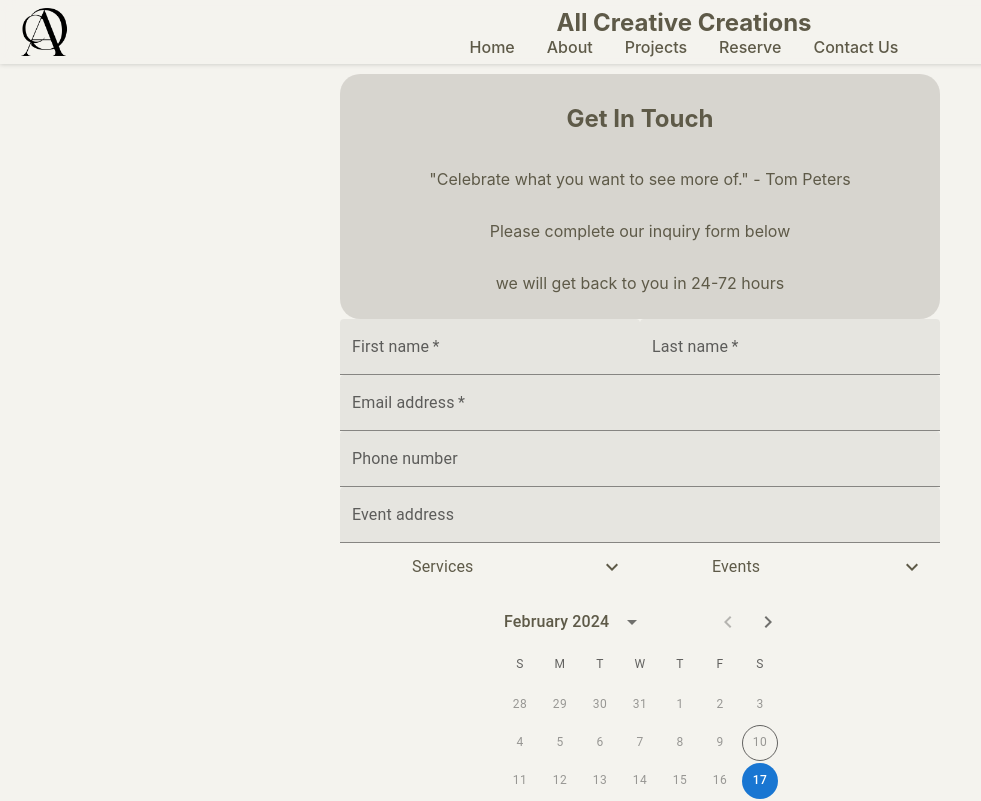
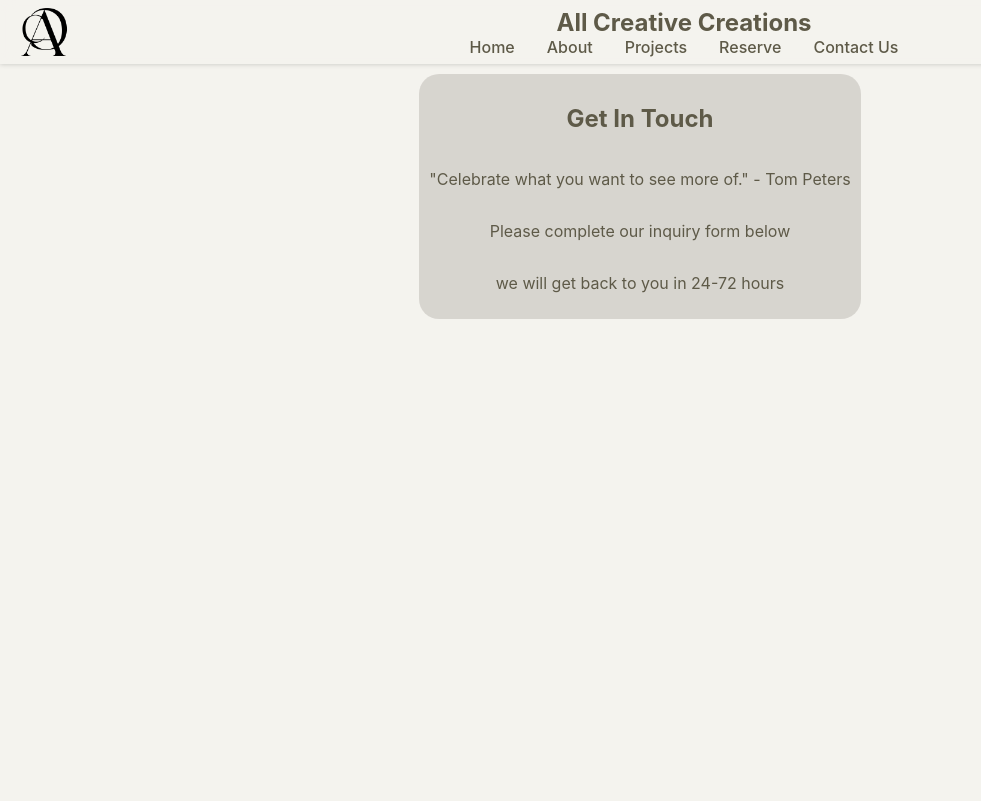
Before and after one commit to theplaceholders/allcreativecreations, a React (Vite) app in the folder frontend/: page /contact-us in a window 1280 px wide. Shown: the top 801 px of the page, without its empty margins (0-981 px from the left). Built offline with nearby package versions, Linux system fonts and the light colour scheme; no server answers.

Commit message:
moved reserve form to reserve page

```diff
--- a/frontend/src/components/NavBar.jsx
+++ b/frontend/src/components/NavBar.jsx
@@ -44,7 +44,7 @@ const NavBar = () => {
                             <Link to="/" className="navbar__link">Projects</Link>
                         </li>
                         <li className="navbar__item">
-                            <Link to="/" className="navbar__link">Reserve</Link>
+                            <Link to="/reserve" className="navbar__link">Reserve</Link>
                         </li>
                         <li className="navbar__item">
                             <Link to="/contact-us" className="navbar__link">Contact Us</Link>
--- a/frontend/src/components/index.js
+++ b/frontend/src/components/index.js
@@ -1,3 +1,2 @@
 export { default as NavBar } from './NavBar';
-export { default as AppointmentRequestForm } from './AppointmentRequestForm/AppointmentRequestForm'
 export { default as FootNav } from './FootNav'
--- /dev/null
+++ b/frontend/src/pages/contactUs/ContactUs.jsx
@@ -0,0 +1,19 @@
+import './contactUs.sass'
+
+function ContactUs() {
+  return (
+    <div id="contactUsPage">
+      <div name="spacer" />
+      <section name="contactForm">
+        <section name="quotes&messages">
+          <h2>Get In Touch</h2>
+          <p>"Celebrate what you want to see more of." - Tom Peters</p>
+          <p>Please complete our inquiry form below</p>
+          <p>we will get back to you in 24-72 hours</p>
+        </section>
+      </section>
+    </div>
+  );
+}
+
+export default ContactUs;
--- /dev/null
+++ b/frontend/src/pages/contactUs/contactUs.sass
@@ -0,0 +1,23 @@
+@use '../../styles/global/_main-color' as main
+@use '../../styles/global/_animation' as anim
+#contactUsPage
+    width: 100%
+    height: 100%
+    display: flex
+    flex-direction: column
+    justify-content: center
+    align-items: center
+    div[name="spacer"]
+        min-height: 4rem
+    section
+        border-radius: 20px
+        padding: 10px
+    section[name="quotes&messages"]
+        background-color: rgba(main.$background-color-light-2 , 0.5)
+        display: flex
+        flex-direction: column
+        justify-content: center
+        align-items: center
+
+    section[name="contactForm"]
+        // background-color: rgba(main.$background-color-light-2 , 0.5)
--- a/frontend/src/pages/index.js
+++ b/frontend/src/pages/index.js
@@ -1,5 +1,6 @@
 export {default as Root} from "./Root"
 export {default as NotFound} from "./NotFound"
 export {default as Home} from "./Home"
-export {default as ContactUs} from "./ContactUs"
+export {default as ContactUs} from "./contactUs/ContactUs"
 export {default as AdminPage} from "./admin/AdminPage"
+export {default as Reserve} from "./reserve/Reserve"
--- a/frontend/src/components/AppointmentRequestForm/AppointmentRequestForm.jsx
+++ b/frontend/src/pages/reserve/AppointmentRequestForm/AppointmentRequestForm.jsx
@@ -23,7 +23,6 @@ import ExpandLess from '@mui/icons-material/ExpandLess';
 import ExpandMore from '@mui/icons-material/ExpandMore';
 import CheckboxList from './Helper/CheckboxList';
 import Button from '@mui/material/Button';
-import FormLabel from '@mui/material/FormLabel';
 
 const AppointmentRequestForm = () => {
     const [expand, onExpand] = useState({service: false, events: false});
--- a/frontend/src/components/AppointmentRequestForm/AppointmentRequestForm.sass
+++ b/frontend/src/pages/reserve/AppointmentRequestForm/AppointmentRequestForm.sass
@@ -1,4 +1,4 @@
-@use '../../styles/global/_main-color' as main
+@use '../../../styles/global/_main-color' as main
 
 #contactForm
     height: fit-content
--- a/frontend/src/components/AppointmentRequestForm/Helper/CheckboxList.jsx
+++ b/frontend/src/pages/reserve/AppointmentRequestForm/Helper/CheckboxList.jsx
@@ -1,5 +1,3 @@
-import { useEffect, useState } from "react"
-
 import List from '@mui/material/List';
 import ListItemButton from '@mui/material/ListItemButton';
 import ListItemIcon from '@mui/material/ListItemIcon';
--- a/frontend/src/pages/ContactUs.jsx
+++ b/frontend/src/pages/reserve/Reserve.jsx
@@ -1,14 +1,14 @@
-import { AppointmentRequestForm } from '../components';
+import AppointmentRequestForm from './AppointmentRequestForm/AppointmentRequestForm';
 
-import './contactUs.sass'
+import './reserve.sass'
 
-function ContactUs() {
+function Reserve() {
   return (
-    <div id="contactUsPage">
+    <div id="reservePage">
       <div name="spacer" />
-      <section name="contactForm">
+      <section name="reserveForm">
         <section name="quotes&messages">
-          <h2>Get In Touch</h2>
+          <h2>Get started with us</h2>
           <p>"Celebrate what you want to see more of." - Tom Peters</p>
           <p>Please complete our inquiry form below</p>
           <p>we will get back to you in 24-72 hours</p>
@@ -19,4 +19,4 @@ function ContactUs() {
   );
 }
 
-export default ContactUs;
+export default Reserve;
--- a/frontend/src/pages/contactUs.sass
+++ b/frontend/src/pages/reserve/reserve.sass
@@ -1,6 +1,6 @@
-@use '../styles/global/_main-color' as main
-@use '../styles/global/_animation' as anim
-#contactUsPage
+@use '../../styles/global/_main-color' as main
+@use '../../styles/global/_animation' as anim
+#reservePage
     width: 100%
     height: 100%
     display: flex
@@ -19,5 +19,5 @@
         justify-content: center
         align-items: center
 
-    section[name="contactForm"]
+    section[name="reserveForm"]
         // background-color: rgba(main.$background-color-light-2 , 0.5)
```
Also changed, not shown: frontend/src/App.jsx (+6 -2 lines), frontend/src/pages/reserve/AppointmentRequestForm/Helper/CheckForm.js (renamed from frontend/src/components/AppointmentRequestForm/Helper/CheckForm.js).
